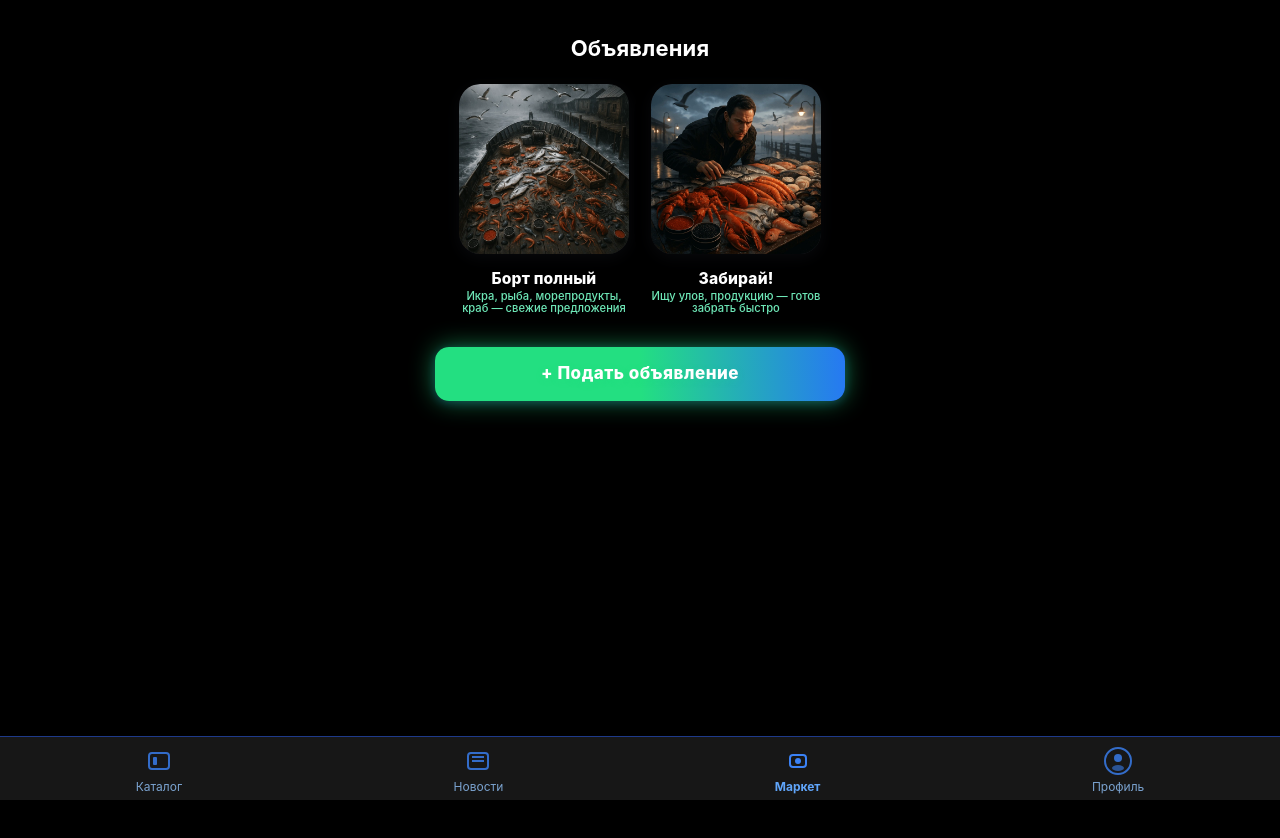
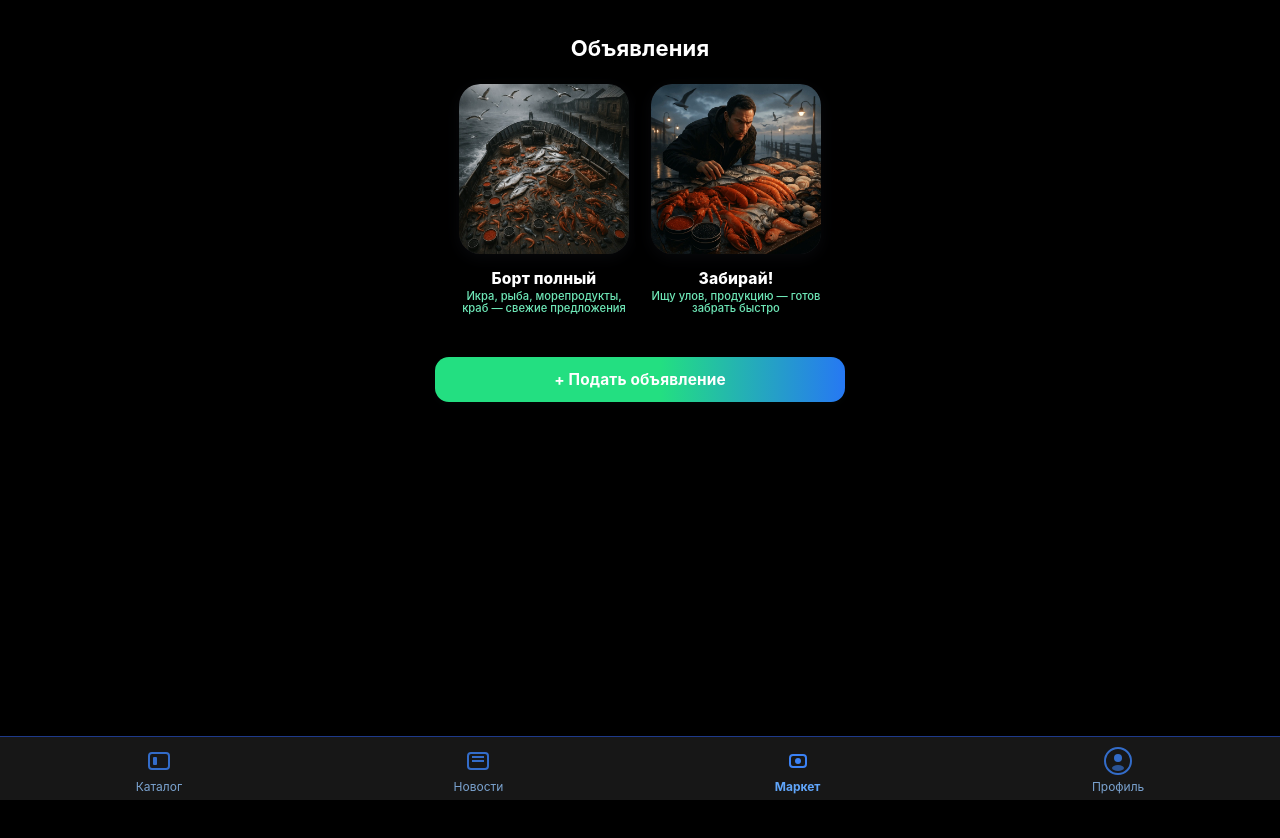
Before and after one commit to AlexSalavat/ikra-miniapp, a React (Create React App) app: page /market in a window 1280 px wide. Shown: the top 838 px of the page. Built offline with nearby package versions, Linux system fonts and the light colour scheme.

Commit message:
feat: обновление карточек и

```diff
--- a/src/components/Market.js
+++ b/src/components/Market.js
@@ -23,6 +23,9 @@ const CARD_GAP = 22;
 
 export default function Market() {
   const navigate = useNavigate();
+
+  // Для плавного ховера на кнопке (градиент)
+  const [hover, setHover] = React.useState(false);
 
   return (
     <div className="bg-black min-h-screen pb-20 pt-6 flex flex-col items-center">
@@ -122,22 +125,28 @@ export default function Market() {
           ))}
         </div>
 
-        {/* Кнопка Подать объявление — неоновый стиль */}
+        {/* Кнопка Подать объявление — деликатный градиент, плавный ховер */}
         <button
           style={{
-            background: "linear-gradient(87deg,#23df81 50%,#2678f3 100%)",
+            background: hover
+              ? "linear-gradient(90deg,#2678f3 48%,#23df81 100%)"
+              : "linear-gradient(90deg,#23df81 55%,#2678f3 100%)",
             color: "#fff",
-            fontWeight: 800,
+            fontWeight: 700,
             borderRadius: 14,
-            padding: "14px 0",
-            fontSize: 17,
+            padding: "11px 0",
+            fontSize: 15.4,
             width: "100%",
             border: "none",
             cursor: "pointer",
-            boxShadow: "0 0 25px #23df818a, 0 2px 10px #2678f340",
-            letterSpacing: ".03em",
-            textShadow: "0 2px 8px #23df8133"
+            marginTop: 10,
+            marginBottom: 4,
+            boxShadow: "0 2px 8px #172a2525",
+            transition: "background 0.18s, box-shadow .15s",
+            letterSpacing: ".01em",
           }}
+          onMouseEnter={() => setHover(true)}
+          onMouseLeave={() => setHover(false)}
           onClick={() => navigate("/market/sell/create")}
         >
           + Подать объявление
```
